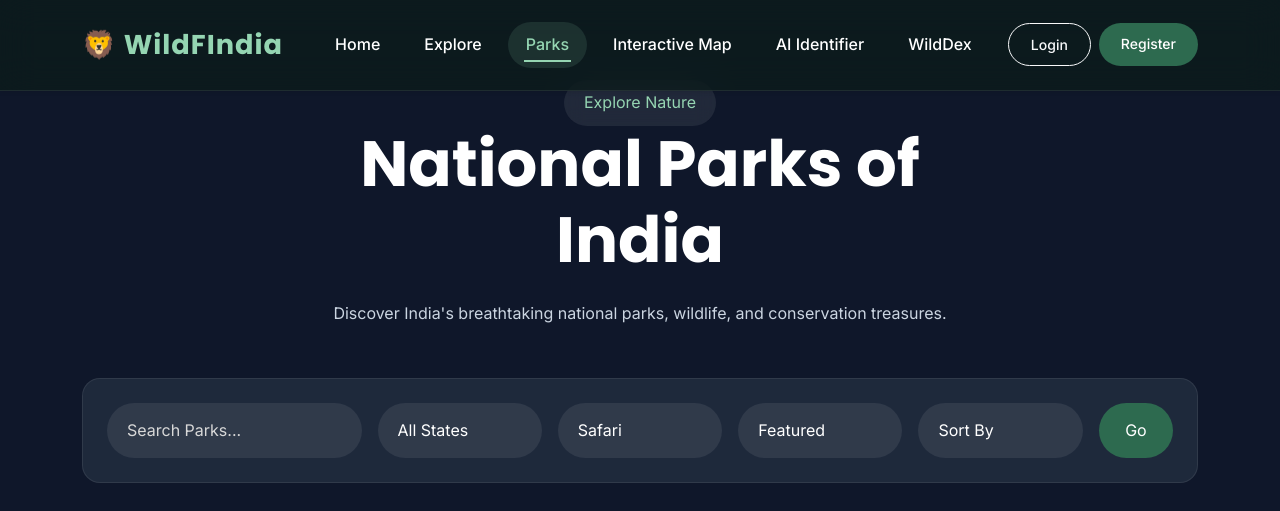
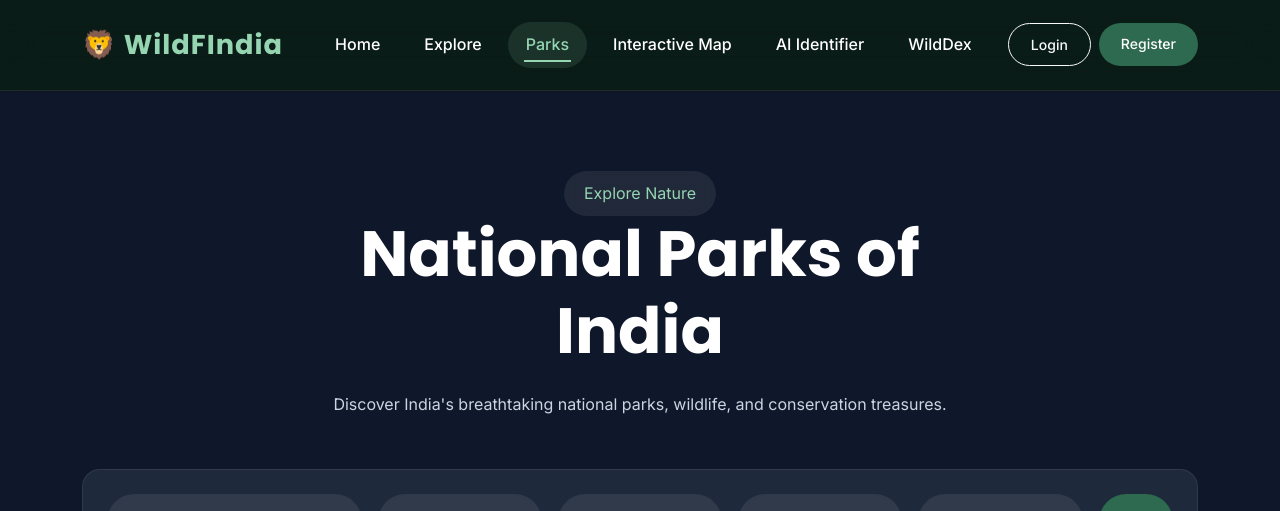
Before and after one commit to Ashwanikumar2004/wildforindia, a Django app: page /parks/ in a window 1280 px wide. Shown: the top 511 px of the page. Run offline with Django 5.2, Linux system fonts and the light colour scheme; data that the repository does not hold is empty; grey boxes are pictures that could not be loaded.

Commit message:
Improve navbar styling and layout spacing

```diff
--- a/static/css/layout/navbar.css
+++ b/static/css/layout/navbar.css
@@ -9,7 +9,7 @@
 
 .custom-navbar {
 
-    position: fixed;
+    position: sticky;
 
     top: 0;
 
--- a/static/css/style.css
+++ b/static/css/style.css
@@ -2,6 +2,11 @@
 @import url("base/reset.css");
 @import url("base/typography.css");
 @import url("base/utilities.css");
+
+/* @import url("components/badges.css");
+@import url("components/buttons.css");
+@import url("components/cards.css");
+@import url("components/forms.css"); */
 
 @import url("layout/navbar.css");
 @import url("layout/hero.css");
@@ -9,9 +14,8 @@
 @import url("layout/stats.css");
 @import url("layout/footer.css");
 
-
 @import url("pages/species.css");
 @import url("pages/parks.css");
 
-@import url("animations.css");
-@import url("responsive.css");
+/* @import url("animations.css");
+@import url("responsive.css"); */
```
